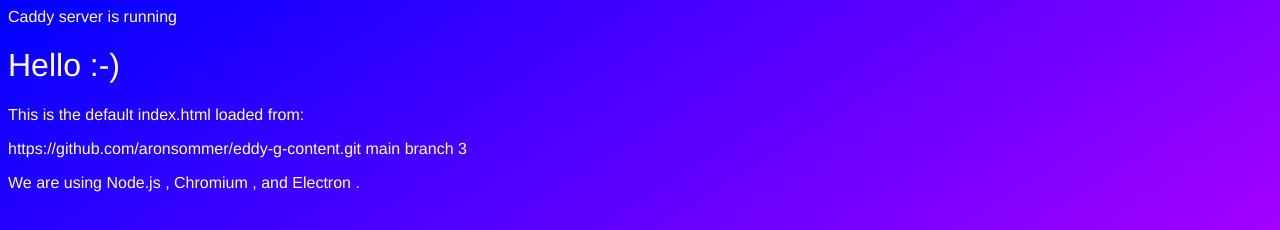
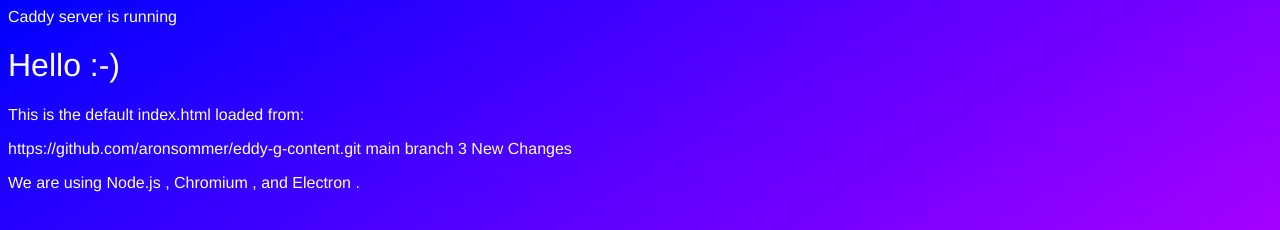
Before and after one commit to DanukaPraneeth/test-source-repo, a plain HTML site: page index.html in a window 1280 px wide. Shown: the top 230 px of the page. Drawn offline with Linux system fonts and the light colour scheme.

Commit message:
Update index.html

```diff
--- a/index.html
+++ b/index.html
@@ -23,7 +23,7 @@
     <div id="TextDiv">TEXT GOES HERE</div>
     <h1 style="font-weight: lighter;">Hello :-)</h1>
     <p>This is the default index.html loaded from:</p>
-    <p>https://github.com/aronsommer/eddy-g-content.git main branch 3</p>
+    <p>https://github.com/aronsommer/eddy-g-content.git main branch 3 New Changes</p>
     <p>We are using Node.js <span id="node-version"></span>,
     Chromium <span id="chrome-version"></span>,
     and Electron <span id="electron-version"></span>.</p>
```
